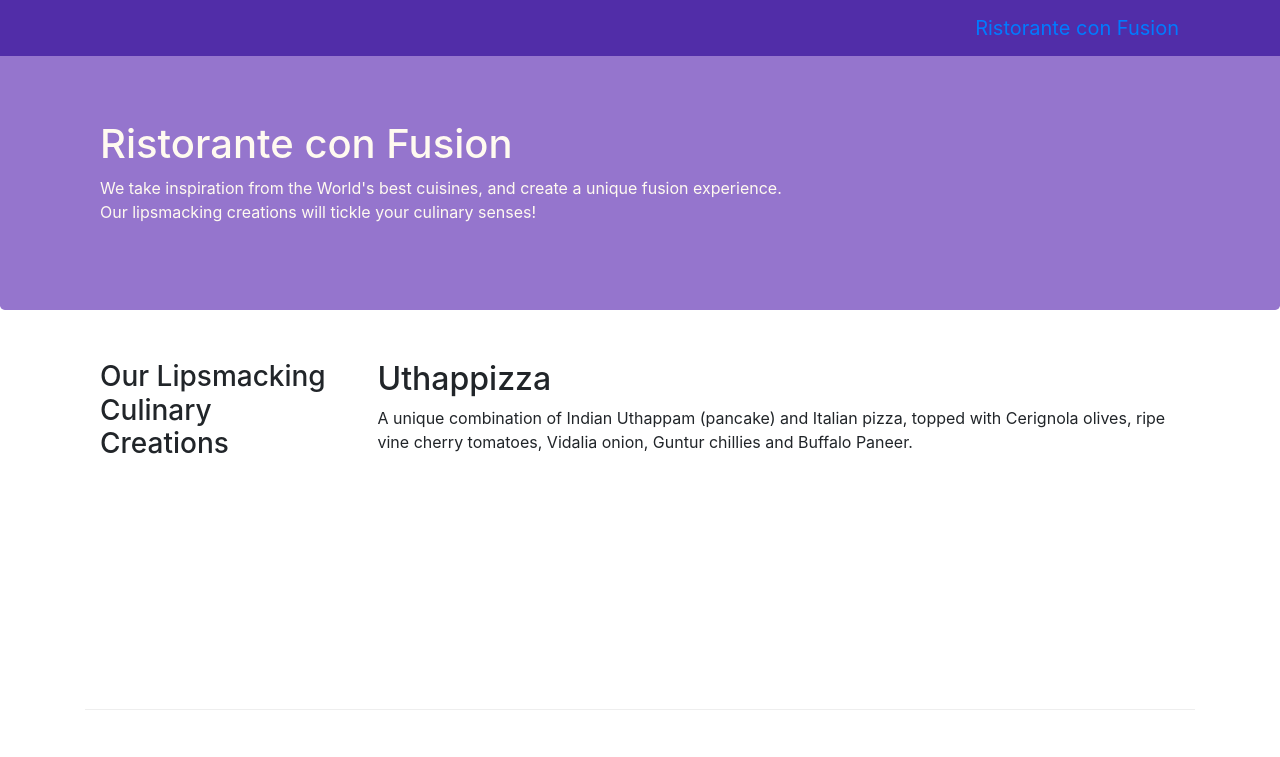
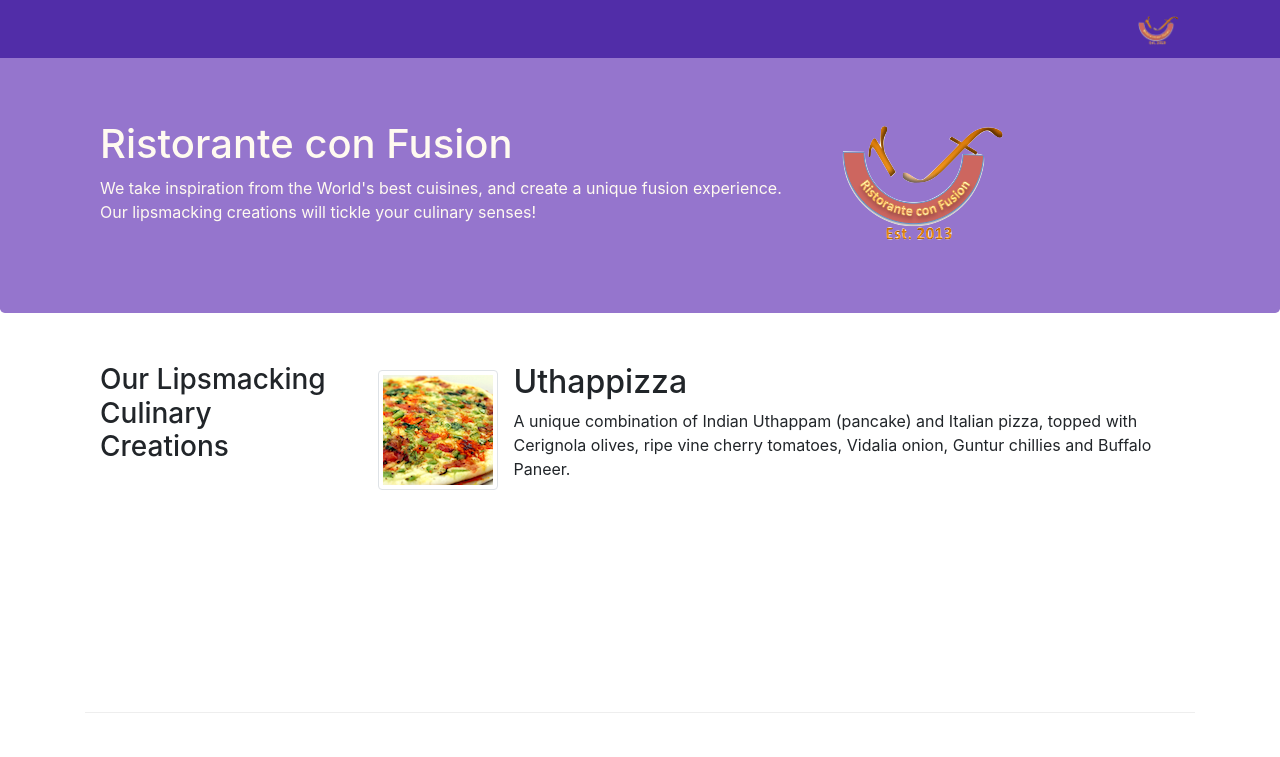
Before and after one commit to harsh141994/Bootstrap, a website: page index.html in a window 1280 px wide. Shown: the top 757 px of the page. Drawn offline with nearby package versions, Linux system fonts and the light colour scheme.

Commit message:
images and media

```diff
--- a/index.html
+++ b/index.html
@@ -21,7 +21,7 @@
         <button class="navbar-toggler" type="button" data-toggle="collapse" data-target="#Navbar">
             <span class="navbar-toggler-icon"></span>
         </button>
-        <a class="navbar-brand" href="#">Ristorante con Fusion</a>
+        <a class="navbar-brand" href="#"><img src="img/logo.png" height="30" width="41"></a>
 
         <div class="collapse navbar-collapse" id="Navbar">
             <ul class="navbar-nav">
@@ -41,7 +41,8 @@
                     <h1>Ristorante con Fusion</h1>
                     <p>We take inspiration from the World's best cuisines, and create a unique fusion experience. Our lipsmacking creations will tickle your culinary senses!</p>
                 </div>
-                <div class="col col-sm">
+                <div class="col col-sm align-self-center">
+                    <img src="img/logo.png" class="img-fluid">
                 </div>
             </div>
         </div>
@@ -53,8 +54,14 @@
                 <h3>Our Lipsmacking Culinary Creations</h3>
             </div>
             <div class="col-sm col-md flex-first">
-                <h2>Uthappizza</h2>
-                <p>A unique combination of Indian Uthappam (pancake) and Italian pizza, topped with Cerignola olives, ripe vine cherry tomatoes, Vidalia onion, Guntur chillies and Buffalo Paneer.</p>
+                <div class="media">
+                    <img class="d-flex mr-3 img-thumbnail align-self-center" src="img/uthappizza.png" alt="uthappizza">
+                    <div class="media-body">
+                        <h2 class="mt-0">Uthappizza</h2>
+                        <p>A unique combination of Indian Uthappam (pancake) and Italian pizza, topped with Cerignola olives, ripe vine cherry tomatoes, Vidalia onion, Guntur chillies and Buffalo Paneer.</p>
+                    </div>
+
+                </div>
             </div>
         </div>
 
@@ -74,9 +81,15 @@
                 <h3>Meet our Culinary Specialists</h3>
             </div>
             <div class="col-sm  col-md flex-first">
-                <h2>Alberto Somayya</h2>
-                <h4>Executive Chef</h4>
-                <p>Award winning three-star Michelin chef with wide International experience having worked closely with whos-who in the culinary world, he specializes in creating mouthwatering Indo-Italian fusion experiences. </p>
+                <div class="media">
+                    <img class="d-flex mr-3 img-thumbnail align-self-center" src="img/alberto.png" alt="Alberto Somayya" >
+                    <div class="media-body">
+                        <h2>Alberto Somayya</h2>
+                        <h4>Executive Chef</h4>
+                        <p>Award winning three-star Michelin chef with wide International experience having worked closely with whos-who in the culinary world, he specializes in creating mouthwatering Indo-Italian fusion experiences. </p>
+                    </div>
+
+                </div>
             </div>
         </div>
     </div>
```
Also changed, not shown: aboutus.html (+1 -1 lines), contactus.html (+4 -1 lines), img/alberto.png (added), img/buffet.png (added), img/logo.png (added), img/uthappizza.png (added), 1 other file.
